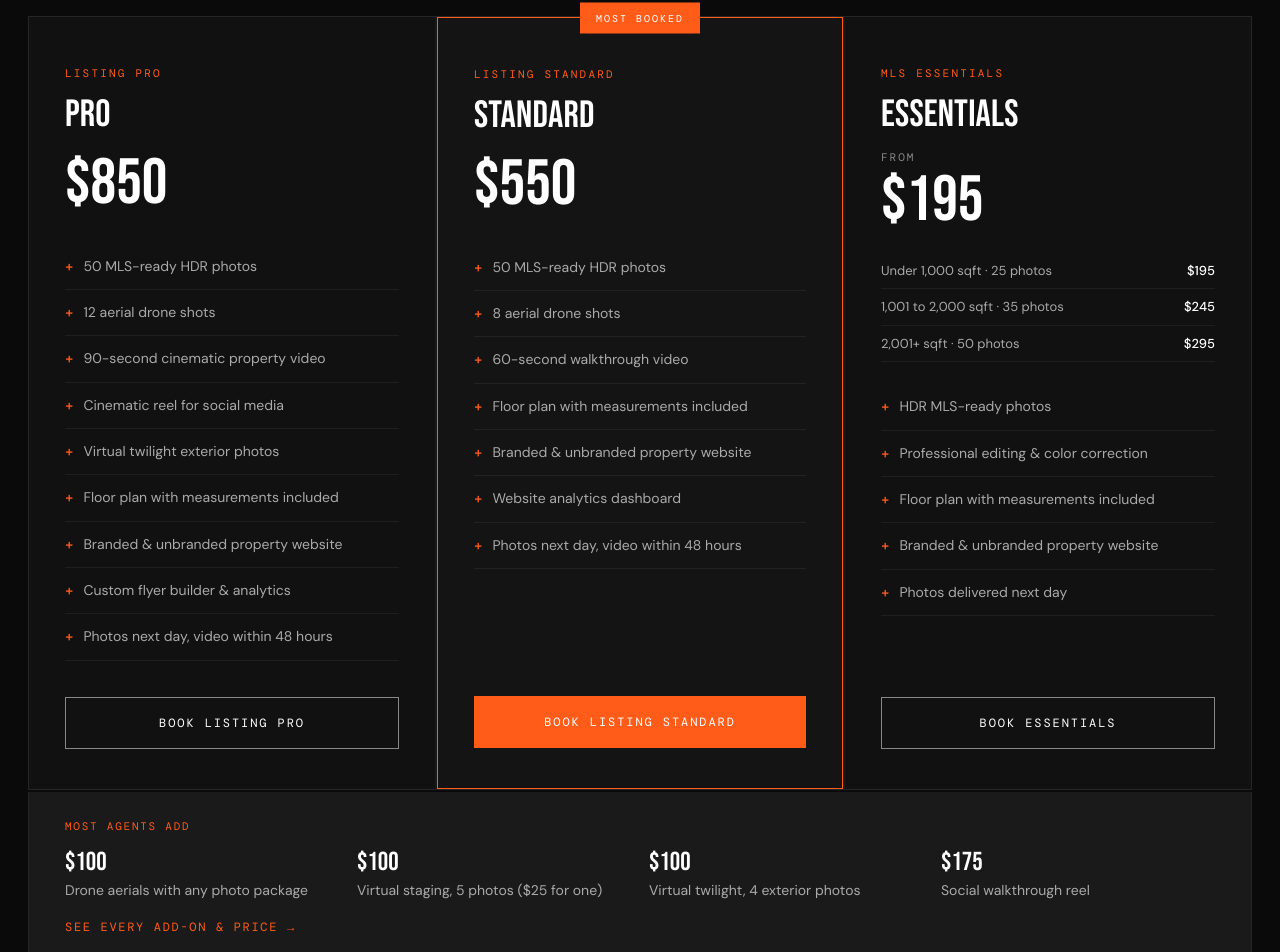
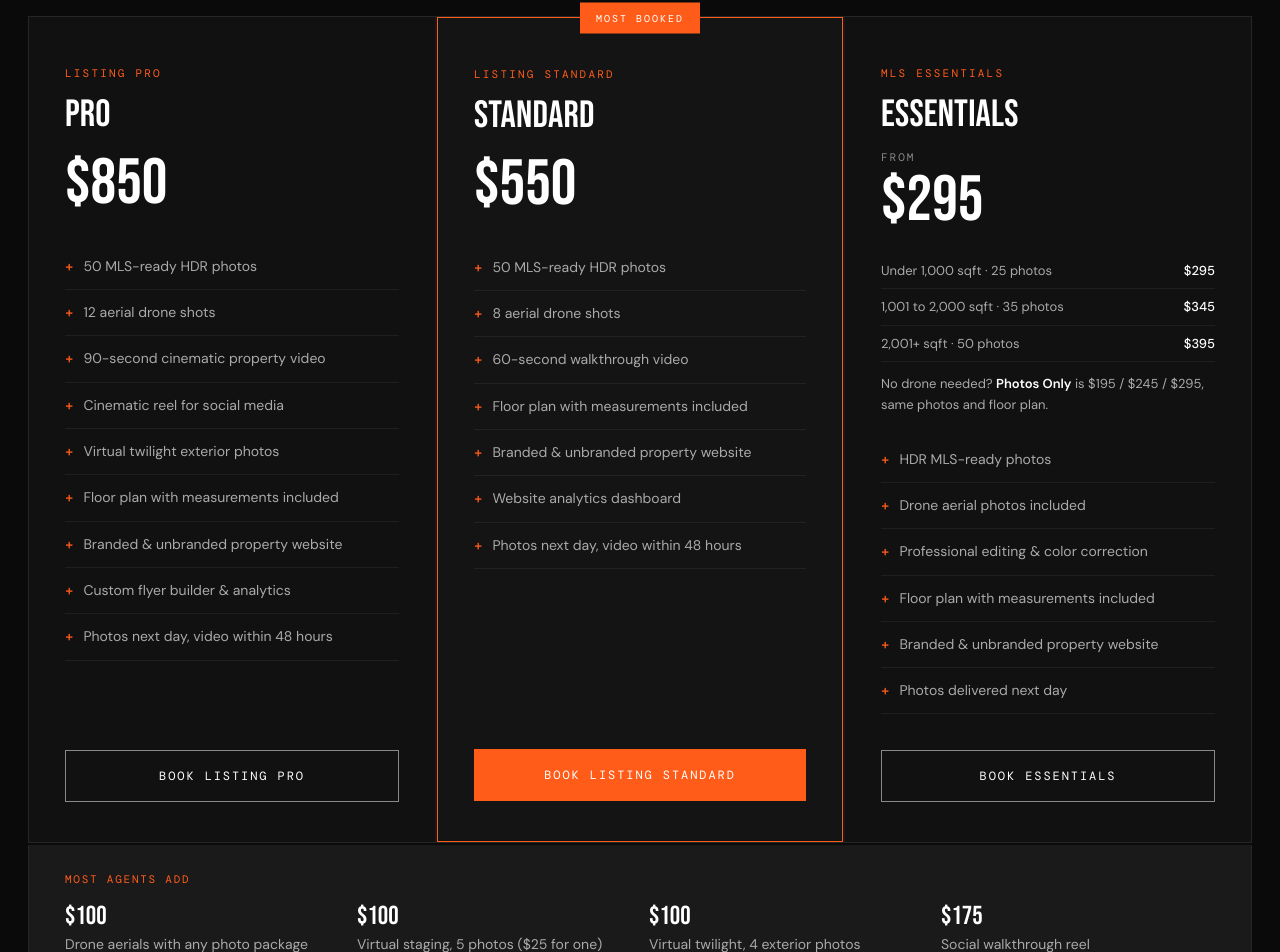
Before and after one commit to motivision-media/motivision-media-website, a plain HTML site: page index.html in a window 1280 px wide. Shown: the part 2322-3274 px from the top of the page. Drawn offline with nearby package versions, Linux system fonts and the light colour scheme.

Commit message:
Pricing update (Nov 2026 menu): MLS Essentials $295/$345/$395 with drone, add Photos Only $195/$245/$295, tiered Walkthrough Video, Aerial Video Upgrade and Aerial Photos + Video
Co-Authored-By: Claude Opus 5.5 <noreply@anthropic.com>

```diff
--- a/assets/styles.css
+++ b/assets/styles.css
@@ -1532,3 +1532,7 @@ a.hero-stat:hover { color: var(--orange); }
 a.svc-detail-media { display: block; }
 a.svc-detail-media img { transition: transform 0.6s var(--ease); }
 a.svc-detail-media:hover img { transform: scale(1.03); }
+
+/* Photos Only note under the MLS Essentials tiers (Nov 2026 price menu) */
+.pkg-alt { margin: -10px 0 22px; font-size: 13px; line-height: 1.55; color: var(--gray-light); }
+.pkg-alt strong { color: var(--white); font-weight: 600; }
--- a/index.html
+++ b/index.html
@@ -41,7 +41,8 @@
   "openingHours": "Mo-Sa",
   "hasMap": "https://g.page/r/CZROXgMKTheQEAE",
   "makesOffer": [
-    { "@type": "Offer", "name": "MLS Essentials", "price": "195", "priceCurrency": "USD" },
+    { "@type": "Offer", "name": "MLS Essentials", "price": "295", "priceCurrency": "USD" },
+    { "@type": "Offer", "name": "Photos Only", "price": "195", "priceCurrency": "USD" },
     { "@type": "Offer", "name": "Listing Standard", "price": "550", "priceCurrency": "USD" },
     { "@type": "Offer", "name": "Listing Pro", "price": "850", "priceCurrency": "USD" },
     { "@type": "Offer", "name": "Zillow Showcase Basic", "price": "345", "priceCurrency": "USD" }
@@ -355,14 +356,16 @@
       <article class="pkg-card reveal">
         <div class="pkg-name">MLS Essentials</div>
         <h3 class="pkg-title">Essentials</h3>
-        <div class="pkg-price"><span class="from">From</span>$195</div>
+        <div class="pkg-price"><span class="from">From</span>$295</div>
         <table class="pkg-tiers" aria-label="MLS Essentials pricing by square footage">
-          <tr><td>Under 1,000 sqft · 25 photos</td><td>$195</td></tr>
-          <tr><td>1,001 to 2,000 sqft · 35 photos</td><td>$245</td></tr>
-          <tr><td>2,001+ sqft · 50 photos</td><td>$295</td></tr>
+          <tr><td>Under 1,000 sqft · 25 photos</td><td>$295</td></tr>
+          <tr><td>1,001 to 2,000 sqft · 35 photos</td><td>$345</td></tr>
+          <tr><td>2,001+ sqft · 50 photos</td><td>$395</td></tr>
         </table>
+        <p class="pkg-alt">No drone needed? <strong>Photos Only</strong> is $195 / $245 / $295, same photos and floor plan.</p>
         <ul class="pkg-features">
           <li>HDR MLS-ready photos</li>
+          <li>Drone aerial photos included</li>
           <li>Professional editing &amp; color correction</li>
           <li>Floor plan with measurements included</li>
           <li>Branded &amp; unbranded property website</li>
```
Also changed, not shown: services.html (+15 -8 lines).
